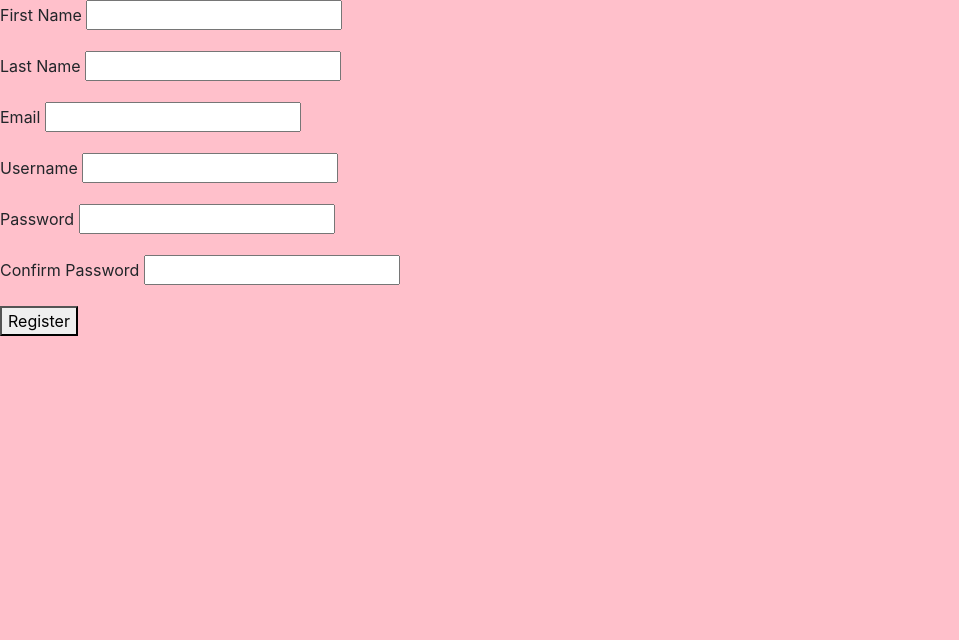
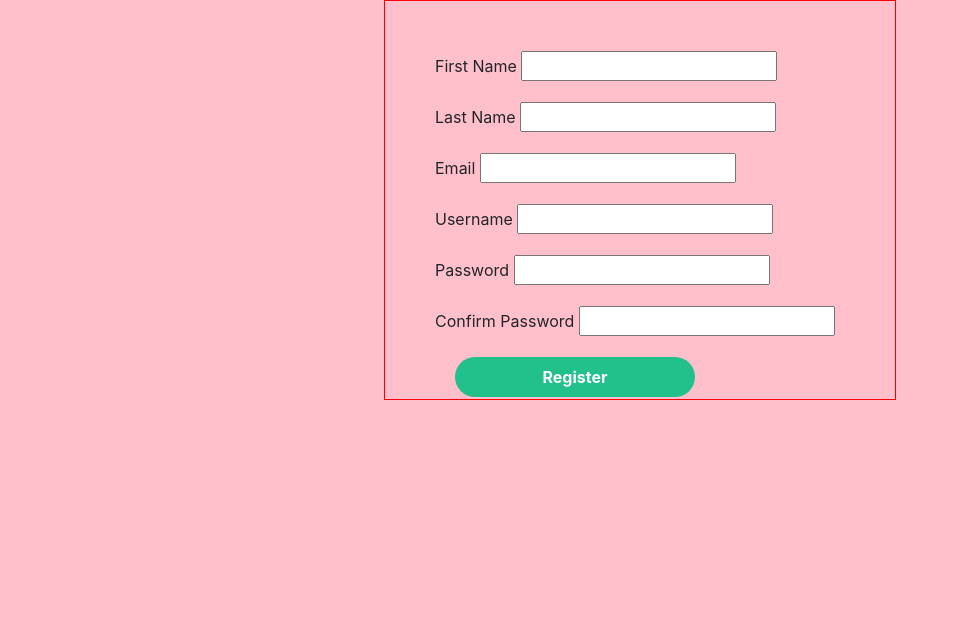
Before and after one commit to jnahc/arc-education-site, a Django app: page /accounts/register/ in a window 1280 px wide. Shown: the part 56-696 px from the top of the page, without its empty margins (0-959 px from the left). Run offline with Django 3.2, Linux system fonts and the light colour scheme; some libraries are stand-ins or nearby versions.

Commit message:
login css/register css 1

```diff
--- a/arc_app/models.py
+++ b/arc_app/models.py
@@ -4,12 +4,12 @@ from django.contrib.auth.models import User
 # Create your models here.
 
 class Course(models.Model):
-  title = models.CharField(max_length=20)
+  title = models.CharField(max_length=100)
   description = models.TextField(default="")
   start_date = models.DateField()
   end_date = models.DateField()
   photo_url = models.TextField(default="https://previews.123rf.com/images/jevee/jevee1606/jevee160600132/58016549-pastel-drawn-textured-background-in-blue-colors-blank-for-letter-or-greeting-card-a4-size-format-ser.jpg")
-  category = models.CharField(max_length=20)
+  category = models.CharField(max_length=100)
   user = models.ForeignKey(User, on_delete=models.CASCADE, related_name='courses')
 
 
--- a/arc_app/static/css/main.css
+++ b/arc_app/static/css/main.css
@@ -12,3 +12,37 @@ body {
 .course-pic:hover {
   box-shadow: 0 0 2px 1px rgba(0, 140, 186, 0.5);
 }
+
+.login-button {
+  display: block;
+  width: 240px;
+  height: 40px;
+  padding: 0;
+  margin: 10px 20px 10px;
+  font-weight: 700;
+  color: #fff;
+  background-color: #22c08a;
+  border: none;
+  border-radius: 20px;
+  transition: background-color .10s ease-in-out;
+  -webkit-user-select:none;
+  -moz-user-select:none;
+  -ms-user-select:none;
+  user-select:none;
+}
+
+.login-button:hover {
+  background-color: #26d69a;
+}
+
+.login-button:active {
+  background-color: #1eaa7a;
+}
+
+.container {
+  width: 40vw;
+  height: 50vh;
+  padding: 50px;
+  margin: auto;
+  border: 1px solid red;
+}
--- a/arc_app/templates/login.html
+++ b/arc_app/templates/login.html
@@ -10,14 +10,14 @@
     <form action="{% url 'login' %}" method="POST">
       {% csrf_token %}
       <p>
-        <label for="username">Username</label>
+        <label class="login-page" for="username">Username</label>
         <input type="text" name="username" maxlength="25" minlength="2" required>
       </p>
       <p>
-        <label for="password">Password</label>
+        <label class="login-password" for="password">Password</label>
         <input type="text" name="password" maxlength="25" minlength="4" required>
       </p>
-      <button type="submit">Login</button>
+      <button type="submit" class="login-button">Login</button>
     </form>
   </section>
 
--- a/arc_app/templates/register.html
+++ b/arc_app/templates/register.html
@@ -5,7 +5,7 @@
   {% if error %}
     <p style="background-color: firebrick;">{{error}}</p>
   {% endif %}
-
+  <div class="container">
     <section class="form-section">
       <form action="{% url 'register' %}" method="POST" class="artist-form">
         {% csrf_token %}
@@ -33,8 +33,8 @@
           <label for="password2">Confirm Password</label>
           <input type="password" name="password2"  maxlength="25" minlength="4" required>
         </p>
-      <button type="submit"> Register </button>
+        <button type="submit" class="login-button"> Register </button>
       </form>
     </section>
-
+  </div>
 {% endblock %}
```
Lines whose indentation alone changed are shown as unchanged.
